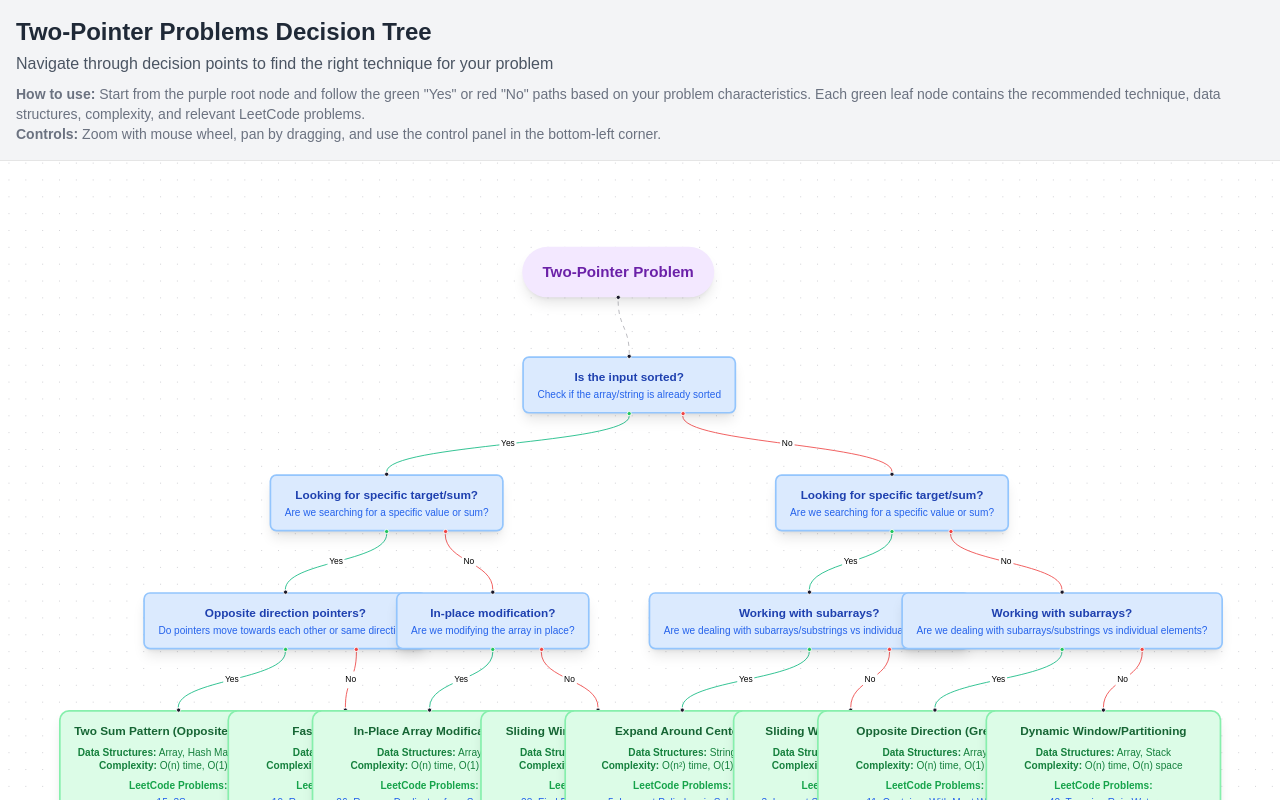
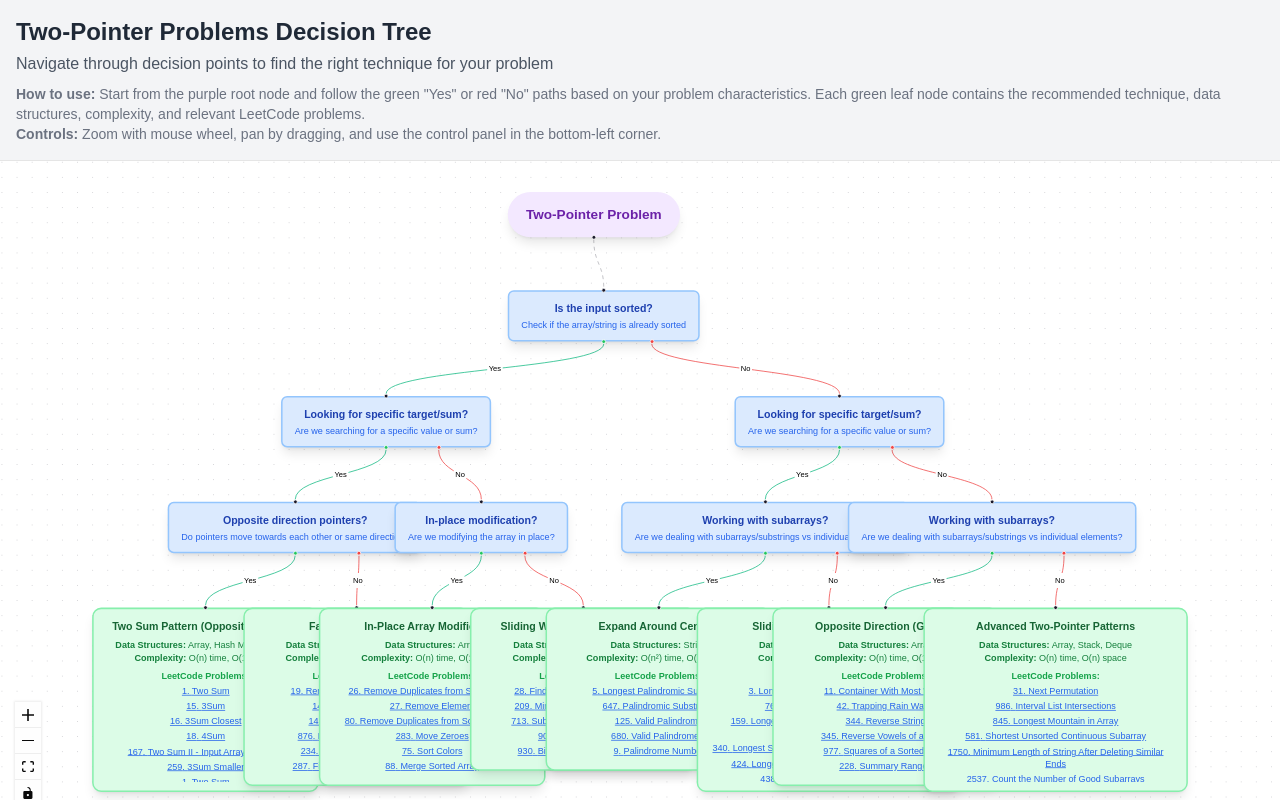
Before and after one commit to Windsooon/codepro, a Next.js app: page /two-pointer-tree in a window 1280 px wide. Shown: the top 800 px of the page. Built offline with nearby package versions, Linux system fonts and the light colour scheme.

Commit message:
add example diagram

```diff
--- a/app/two-pointer-tree/page.tsx
+++ b/app/two-pointer-tree/page.tsx
@@ -1,25 +1,21 @@
 'use client'
 
-import React, { useCallback, useMemo } from 'react'
+import React, { useCallback } from 'react'
 import {
   ReactFlow,
-  Node,
-  Edge,
-  addEdge,
-  Connection,
   useNodesState,
   useEdgesState,
+  addEdge,
   Controls,
   Background,
   BackgroundVariant,
-  NodeTypes,
   Handle,
   Position,
 } from '@xyflow/react'
 import '@xyflow/react/dist/style.css'
 
 // Custom Decision Node Component
-const DecisionNode = ({ data }: { data: any }) => {
+const DecisionNode = ({ data }) => {
   return (
     <div className="px-4 py-3 shadow-lg rounded-lg bg-blue-100 border-2 border-blue-300 min-w-[200px]">
       <Handle type="target" position={Position.Top} className="w-3 h-3" />
@@ -37,10 +33,10 @@ const DecisionNode = ({ data }: { data: any }) => {
   )
 }
 
-// Custom Leaf Node Component for final solutions
-const LeafNode = ({ data }: { data: any }) => {
+// Custom Leaf Node Component
+const LeafNode = ({ data }) => {
   return (
-    <div className="px-4 py-3 shadow-lg rounded-xl bg-green-100 border-2 border-green-300 min-w-[280px] max-w-[320px]">
+    <div className="px-4 py-3 shadow-lg rounded-xl bg-green-100 border-2 border-green-300 min-w-[300px] max-w-[350px]">
       <Handle type="target" position={Position.Top} className="w-3 h-3" />
       <div className="text-center">
         <div className="text-sm font-bold text-green-800 mb-2">{data.technique}</div>
@@ -50,7 +46,8 @@ const LeafNode = ({ data }: { data: any }) => {
         </div>
         <div className="text-xs text-green-600">
           <div className="font-semibold mb-1">LeetCode Problems:</div>
-          {data.problems.map((problem: any, index: number) => (
+          <div className="max-h-32 overflow-y-auto">
+            {data.problems.map((problem, index) => (
               <div key={index} className="mb-1">
                 <a
                   href={problem.url}
@@ -65,11 +62,12 @@ const LeafNode = ({ data }: { data: any }) => {
           </div>
         </div>
       </div>
+    </div>
   )
 }
 
 // Root Node Component
-const RootNode = ({ data }: { data: any }) => {
+const RootNode = ({ data }) => {
   return (
     <div className="px-6 py-4 shadow-lg rounded-full bg-purple-100 border-3 border-purple-400 min-w-[200px]">
       <div className="text-center">
@@ -80,15 +78,15 @@ const RootNode = ({ data }: { data: any }) => {
   )
 }
 
-const nodeTypes: NodeTypes = {
+const nodeTypes = {
   decision: DecisionNode,
   leaf: LeafNode,
   root: RootNode,
 }
 
-export default function TwoPointerTreePage() {
-  // Define the decision tree structure
-  const initialNodes: Node[] = [
+export default function TwoPointerTree() {
+  // Define the decision tree structure with many more popular problems
+  const initialNodes = [
     // Root
     {
       id: 'root',
@@ -108,7 +106,7 @@ export default function TwoPointerTreePage() {
       }
     },
 
-    // Level 2: Target/Sum - Sorted branch
+    // Level 2: Target/Sum branches
     {
       id: 'sorted-target',
       type: 'decision',
@@ -119,7 +117,6 @@ export default function TwoPointerTreePage() {
       }
     },
 
-    // Level 2: Target/Sum - Unsorted branch
     {
       id: 'unsorted-target',
       type: 'decision',
@@ -130,7 +127,7 @@ export default function TwoPointerTreePage() {
       }
     },
 
-    // Level 3: Pointer Movement - Sorted + Target
+    // Level 3: More specific decisions
     {
       id: 'sorted-target-movement',
       type: 'decision',
@@ -141,7 +138,6 @@ export default function TwoPointerTreePage() {
       }
     },
 
-    // Level 3: In-place modification - Sorted + No Target
     {
       id: 'sorted-notarget-inplace',
       type: 'decision',
@@ -152,7 +148,6 @@ export default function TwoPointerTreePage() {
       }
     },
 
-    // Level 3: Data type - Unsorted + Target
     {
       id: 'unsorted-target-datatype',
       type: 'decision',
@@ -163,7 +158,6 @@ export default function TwoPointerTreePage() {
       }
     },
 
-    // Level 3: Data type - Unsorted + No Target
     {
       id: 'unsorted-notarget-datatype',
       type: 'decision',
@@ -174,7 +168,7 @@ export default function TwoPointerTreePage() {
       }
     },
 
-    // Leaf Nodes with Solutions
+    // Leaf Nodes with MANY MORE popular LeetCode problems
     {
       id: 'leaf1',
       type: 'leaf',
@@ -184,10 +178,13 @@ export default function TwoPointerTreePage() {
         dataStructures: 'Array, Hash Map (optional)',
         complexity: 'O(n) time, O(1) space',
         problems: [
+          { number: 1, title: 'Two Sum', url: 'https://leetcode.com/problems/two-sum/' },
           { number: 15, title: '3Sum', url: 'https://leetcode.com/problems/3sum/' },
           { number: 16, title: '3Sum Closest', url: 'https://leetcode.com/problems/3sum-closest/' },
           { number: 18, title: '4Sum', url: 'https://leetcode.com/problems/4sum/' },
-           { number: 167, title: 'Two Sum II - Input Array Is Sorted', url: 'https://leetcode.com/problems/two-sum-ii-input-array-is-sorted/' }
+          { number: 167, title: 'Two Sum II - Input Array Is Sorted', url: 'https://leetcode.com/problems/two-sum-ii-input-array-is-sorted/' },
+          { number: 259, title: '3Sum Smaller', url: 'https://leetcode.com/problems/3sum-smaller/' },
+          { number: 1, title: 'Two Sum', url: 'https://leetcode.com/problems/two-sum/' }
         ]
       }
     },
@@ -198,10 +195,15 @@ export default function TwoPointerTreePage() {
       position: { x: 250, y: 600 },
       data: {
         technique: 'Fast-Slow Pointers',
-        dataStructures: 'Array',
+        dataStructures: 'Array, Linked List',
         complexity: 'O(n) time, O(1) space',
         problems: [
-          { number: 19, title: 'Remove Nth Node From End', url: 'https://leetcode.com/problems/remove-nth-node-from-end-of-list/' }
+          { number: 19, title: 'Remove Nth Node From End', url: 'https://leetcode.com/problems/remove-nth-node-from-end-of-list/' },
+          { number: 141, title: 'Linked List Cycle', url: 'https://leetcode.com/problems/linked-list-cycle/' },
+          { number: 142, title: 'Linked List Cycle II', url: 'https://leetcode.com/problems/linked-list-cycle-ii/' },
+          { number: 876, title: 'Middle of the Linked List', url: 'https://leetcode.com/problems/middle-of-the-linked-list/' },
+          { number: 234, title: 'Palindrome Linked List', url: 'https://leetcode.com/problems/palindrome-linked-list/' },
+          { number: 287, title: 'Find the Duplicate Number', url: 'https://leetcode.com/problems/find-the-duplicate-number/' }
         ]
       }
     },
@@ -216,7 +218,11 @@ export default function TwoPointerTreePage() {
         complexity: 'O(n) time, O(1) space',
         problems: [
           { number: 26, title: 'Remove Duplicates from Sorted Array', url: 'https://leetcode.com/problems/remove-duplicates-from-sorted-array/' },
-          { number: 27, title: 'Remove Element', url: 'https://leetcode.com/problems/remove-element/' }
+          { number: 27, title: 'Remove Element', url: 'https://leetcode.com/problems/remove-element/' },
+          { number: 80, title: 'Remove Duplicates from Sorted Array II', url: 'https://leetcode.com/problems/remove-duplicates-from-sorted-array-ii/' },
+          { number: 283, title: 'Move Zeroes', url: 'https://leetcode.com/problems/move-zeroes/' },
+          { number: 75, title: 'Sort Colors', url: 'https://leetcode.com/problems/sort-colors/' },
+          { number: 88, title: 'Merge Sorted Array', url: 'https://leetcode.com/problems/merge-sorted-array/' }
         ]
       }
     },
@@ -230,7 +236,11 @@ export default function TwoPointerTreePage() {
         dataStructures: 'Array, Hash Map',
         complexity: 'O(n) time, O(k) space',
         problems: [
-          { number: 28, title: 'Find First Occurrence in String', url: 'https://leetcode.com/problems/find-the-index-of-the-first-occurrence-in-a-string/' }
+          { number: 28, title: 'Find First Occurrence in String', url: 'https://leetcode.com/problems/find-the-index-of-the-first-occurrence-in-a-string/' },
+          { number: 209, title: 'Minimum Size Subarray Sum', url: 'https://leetcode.com/problems/minimum-size-subarray-sum/' },
+          { number: 713, title: 'Subarray Product Less Than K', url: 'https://leetcode.com/problems/subarray-product-less-than-k/' },
+          { number: 904, title: 'Fruit Into Baskets', url: 'https://leetcode.com/problems/fruit-into-baskets/' },
+          { number: 930, title: 'Binary Subarrays With Sum', url: 'https://leetcode.com/problems/binary-subarrays-with-sum/' }
         ]
       }
     },
@@ -244,7 +254,11 @@ export default function TwoPointerTreePage() {
         dataStructures: 'String',
         complexity: 'O(n²) time, O(1) space',
         problems: [
-          { number: 5, title: 'Longest Palindromic Substring', url: 'https://leetcode.com/problems/longest-palindromic-substring/' }
+          { number: 5, title: 'Longest Palindromic Substring', url: 'https://leetcode.com/problems/longest-palindromic-substring/' },
+          { number: 647, title: 'Palindromic Substrings', url: 'https://leetcode.com/problems/palindromic-substrings/' },
+          { number: 125, title: 'Valid Palindrome', url: 'https://leetcode.com/problems/valid-palindrome/' },
+          { number: 680, title: 'Valid Palindrome II', url: 'https://leetcode.com/problems/valid-palindrome-ii/' },
+          { number: 9, title: 'Palindrome Number', url: 'https://leetcode.com/problems/palindrome-number/' }
         ]
       }
     },
@@ -259,7 +273,11 @@ export default function TwoPointerTreePage() {
         complexity: 'O(n) time, O(k) space',
         problems: [
           { number: 3, title: 'Longest Substring Without Repeating', url: 'https://leetcode.com/problems/longest-substring-without-repeating-characters/' },
-           { number: 76, title: 'Minimum Window Substring', url: 'https://leetcode.com/problems/minimum-window-substring/' }
+          { number: 76, title: 'Minimum Window Substring', url: 'https://leetcode.com/problems/minimum-window-substring/' },
+          { number: 159, title: 'Longest Substring with At Most Two Distinct Characters', url: 'https://leetcode.com/problems/longest-substring-with-at-most-two-distinct-characters/' },
+          { number: 340, title: 'Longest Substring with At Most K Distinct Characters', url: 'https://leetcode.com/problems/longest-substring-with-at-most-k-distinct-characters/' },
+          { number: 424, title: 'Longest Repeating Character Replacement', url: 'https://leetcode.com/problems/longest-repeating-character-replacement/' },
+          { number: 438, title: 'Find All Anagrams in a String', url: 'https://leetcode.com/problems/find-all-anagrams-in-a-string/' }
         ]
       }
     },
@@ -273,7 +291,12 @@ export default function TwoPointerTreePage() {
         dataStructures: 'Array',
         complexity: 'O(n) time, O(1) space',
         problems: [
-          { number: 11, title: 'Container With Most Water', url: 'https://leetcode.com/problems/container-with-most-water/' }
+          { number: 11, title: 'Container With Most Water', url: 'https://leetcode.com/problems/container-with-most-water/' },
+          { number: 42, title: 'Trapping Rain Water', url: 'https://leetcode.com/problems/trapping-rain-water/' },
+          { number: 344, title: 'Reverse String', url: 'https://leetcode.com/problems/reverse-string/' },
+          { number: 345, title: 'Reverse Vowels of a String', url: 'https://leetcode.com/problems/reverse-vowels-of-a-string/' },
+          { number: 977, title: 'Squares of a Sorted Array', url: 'https://leetcode.com/problems/squares-of-a-sorted-array/' },
+          { number: 228, title: 'Summary Ranges', url: 'https://leetcode.com/problems/summary-ranges/' }
         ]
       }
     },
@@ -283,18 +306,22 @@ export default function TwoPointerTreePage() {
       type: 'leaf',
       position: { x: 1150, y: 600 },
       data: {
-         technique: 'Dynamic Window/Partitioning',
-         dataStructures: 'Array, Stack',
+        technique: 'Advanced Two-Pointer Patterns',
+        dataStructures: 'Array, Stack, Deque',
         complexity: 'O(n) time, O(n) space',
         problems: [
-           { number: 42, title: 'Trapping Rain Water', url: 'https://leetcode.com/problems/trapping-rain-water/' },
-           { number: 977, title: 'Squares of Sorted Array', url: 'https://leetcode.com/problems/squares-of-a-sorted-array/' }
+          { number: 31, title: 'Next Permutation', url: 'https://leetcode.com/problems/next-permutation/' },
+          { number: 986, title: 'Interval List Intersections', url: 'https://leetcode.com/problems/interval-list-intersections/' },
+          { number: 845, title: 'Longest Mountain in Array', url: 'https://leetcode.com/problems/longest-mountain-in-array/' },
+          { number: 581, title: 'Shortest Unsorted Continuous Subarray', url: 'https://leetcode.com/problems/shortest-unsorted-continuous-subarray/' },
+          { number: 1750, title: 'Minimum Length of String After Deleting Similar Ends', url: 'https://leetcode.com/problems/minimum-length-of-string-after-deleting-similar-ends/' },
+          { number: 2537, title: 'Count the Number of Good Subarrays', url: 'https://leetcode.com/problems/count-the-number-of-good-subarrays/' }
         ]
       }
     }
   ]
 
-  const initialEdges: Edge[] = [
+  const initialEdges = [
     // Root to Level 1
     { id: 'e1', source: 'root', target: 'sorted', animated: true },
 
@@ -323,12 +350,12 @@ export default function TwoPointerTreePage() {
   const [edges, setEdges, onEdgesChange] = useEdgesState(initialEdges)
 
   const onConnect = useCallback(
-    (params: Connection) => setEdges((eds) => addEdge(params, eds)),
+    (params) => setEdges((eds) => addEdge(params, eds)),
     [setEdges]
   )
 
   return (
-    <div className="w-full h-screen">
+    <div style={{ width: '100vw', height: '100vh' }}>
       <div className="p-4 bg-gray-100 border-b">
         <h1 className="text-2xl font-bold text-gray-800">Two-Pointer Problems Decision Tree</h1>
         <p className="text-gray-600 mt-1">Navigate through decision points to find the right technique for your problem</p>
@@ -340,7 +367,7 @@ export default function TwoPointerTreePage() {
         </div>
       </div>
 
-      <div className="w-full h-full">
+      <div style={{ width: '100%', height: 'calc(100vh - 140px)' }}>
         <ReactFlow
           nodes={nodes}
           edges={edges}
```
Also changed, not shown: 1 other file (tests, documents, lock files or other folders). Lines whose indentation alone changed are shown as unchanged.
